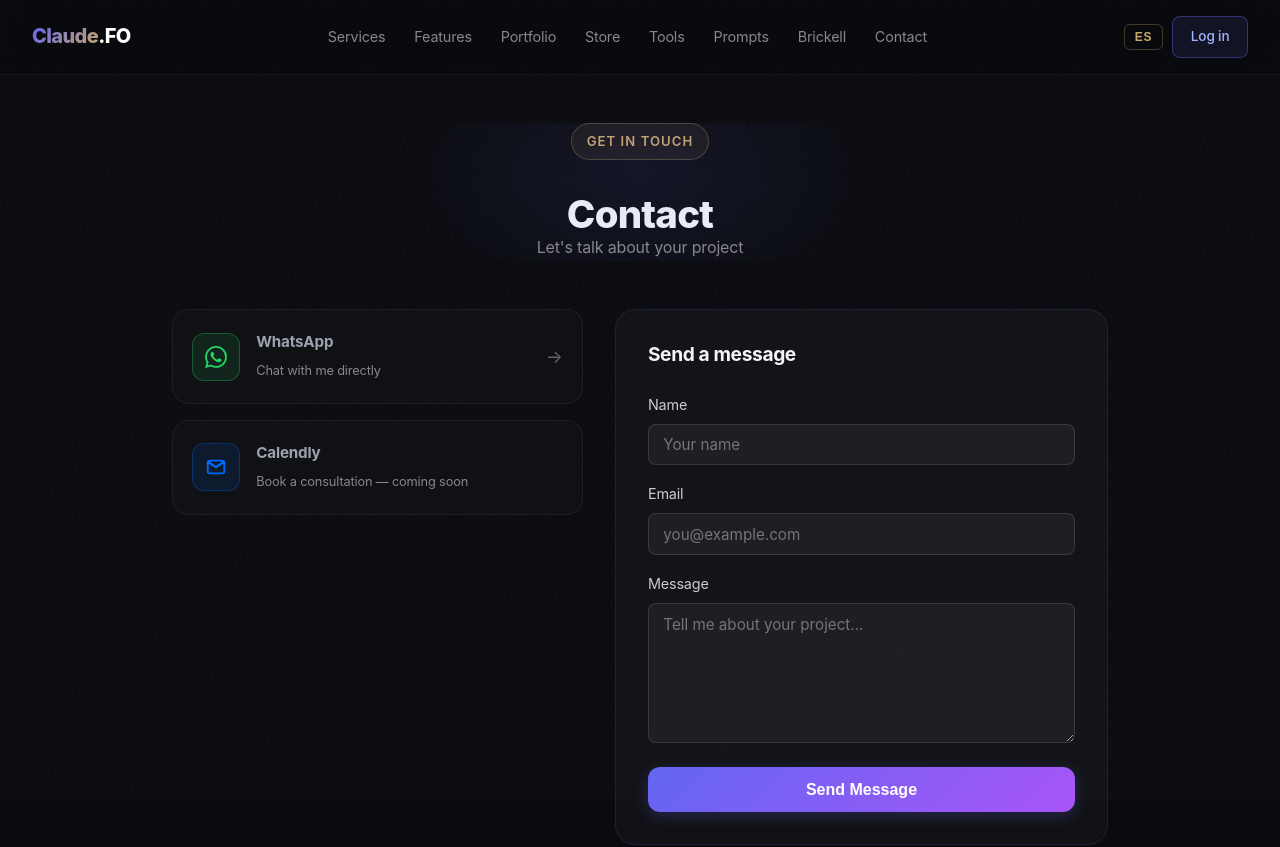
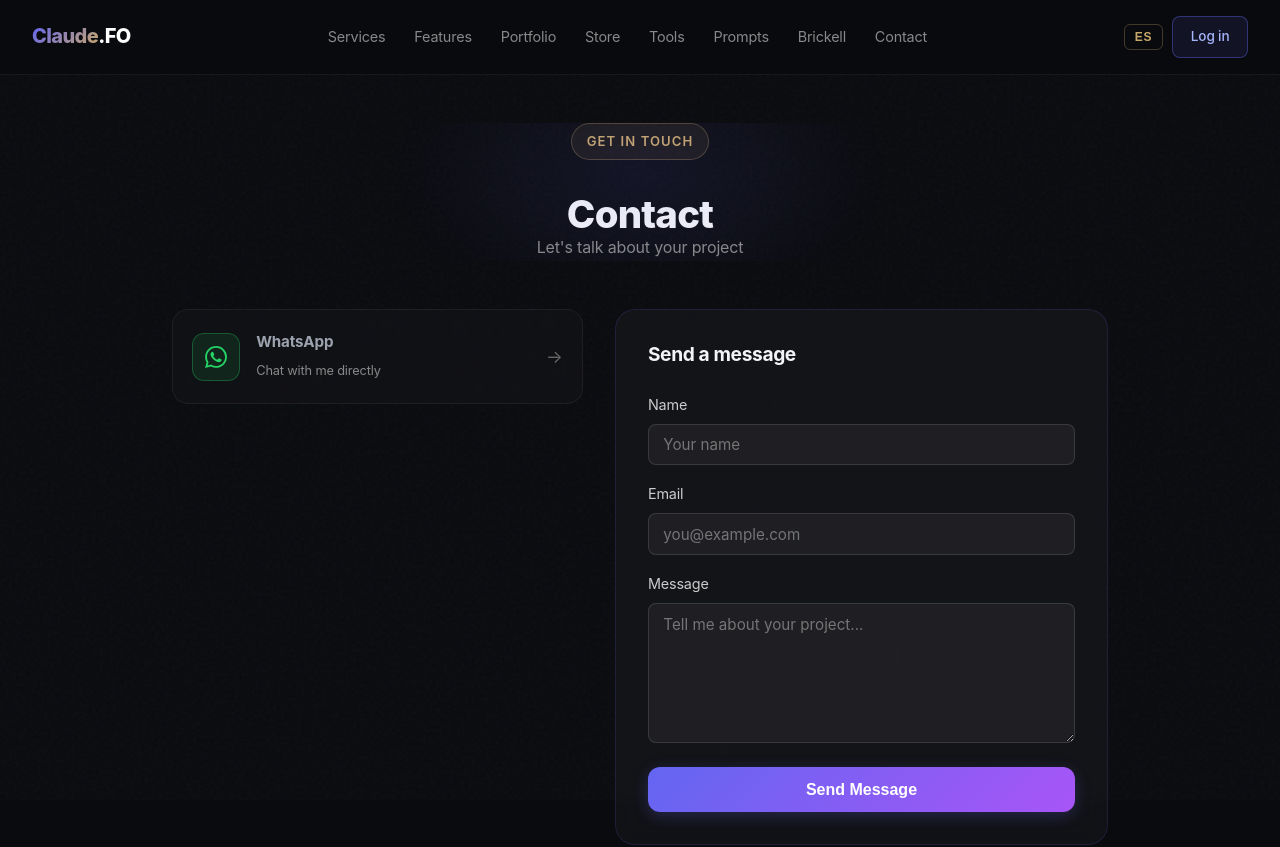
Before and after one commit to gruntcross444/claude-fo, a React (Vite) app in the folder frontend/: page /contact in a window 1280 px wide. Shown: the top 847 px of the page. Built offline with nearby package versions, Linux system fonts and the light colour scheme.

Commit message:
Remove dead Calendly card from ContactPage (no link exists)
Co-Authored-By: Claude Sonnet 4.6 <noreply@anthropic.com>

```diff
--- a/frontend/src/pages/ContactPage.jsx
+++ b/frontend/src/pages/ContactPage.jsx
@@ -57,17 +57,6 @@ export default function ContactPage() {
               <span style={styles.arrow}>&rarr;</span>
             </a>
 
-            <div style={styles.contactCard}>
-              <div style={{ ...styles.iconWrap, background: 'rgba(0,107,255,0.1)', borderColor: 'rgba(0,107,255,0.3)' }}>
-                <svg width="22" height="22" viewBox="0 0 24 24" fill="#006BFF">
-                  <path d="M19 4H5a3 3 0 00-3 3v10a3 3 0 003 3h14a3 3 0 003-3V7a3 3 0 00-3-3zm0 2l-7 4.5L5 6h14zm0 12H5a1 1 0 01-1-1V8.37l7.43 4.78a1 1 0 001.14 0L20 8.37V17a1 1 0 01-1 1z"/>
-                </svg>
-              </div>
-              <div>
-                <strong style={styles.cardTitle}>{t('contact.calendly')}</strong>
-                <span style={styles.cardSub}>{t('contact.calendlySub')}</span>
-              </div>
-            </div>
 
             {/* Social links — uncomment when real URLs are ready
             <div style={styles.socialSection}>
```
